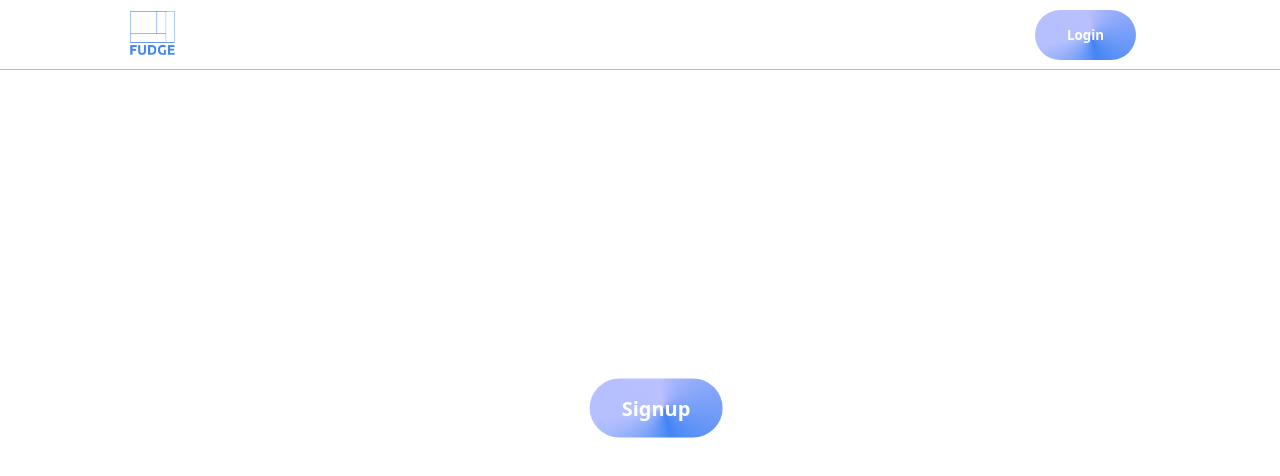
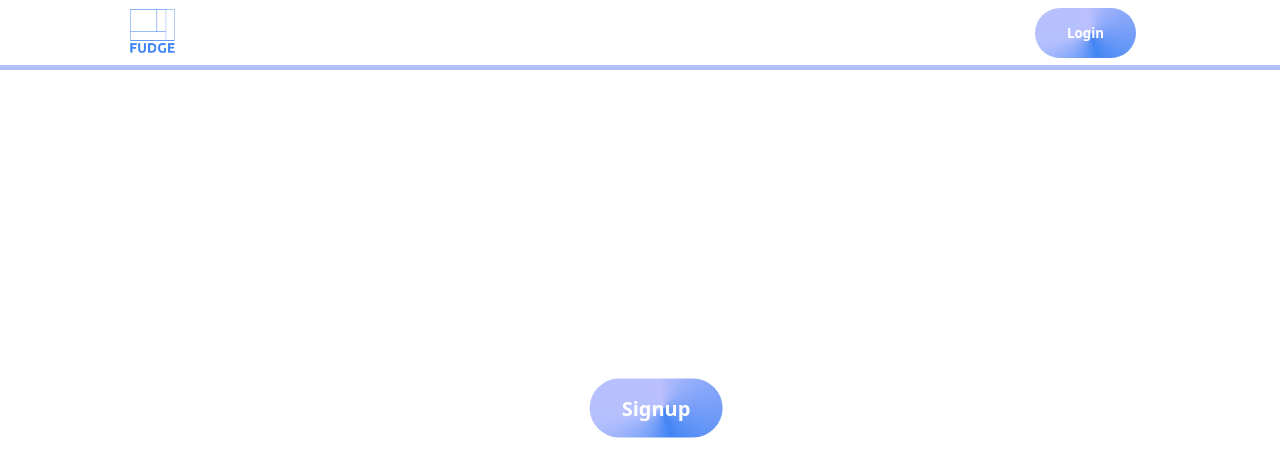
Before and after one commit to seng-fudge/frontend, a Next.js app: page / in a window 1280 px wide. Shown: the top 476 px of the page. Built offline with nearby package versions, Linux system fonts and the light colour scheme.

Commit message:
fix: border was grey and ugly

```diff
--- a/styles/globals.css
+++ b/styles/globals.css
@@ -57,7 +57,7 @@ a {
   top: 0;
   padding: 0 10vw;
   font-weight: bold;
-  border-bottom: 1px solid var(--color-gray);
+  border-bottom: 5px solid rgba(172, 185, 253, 0.9);
   z-index: 99;
 }
 
```
